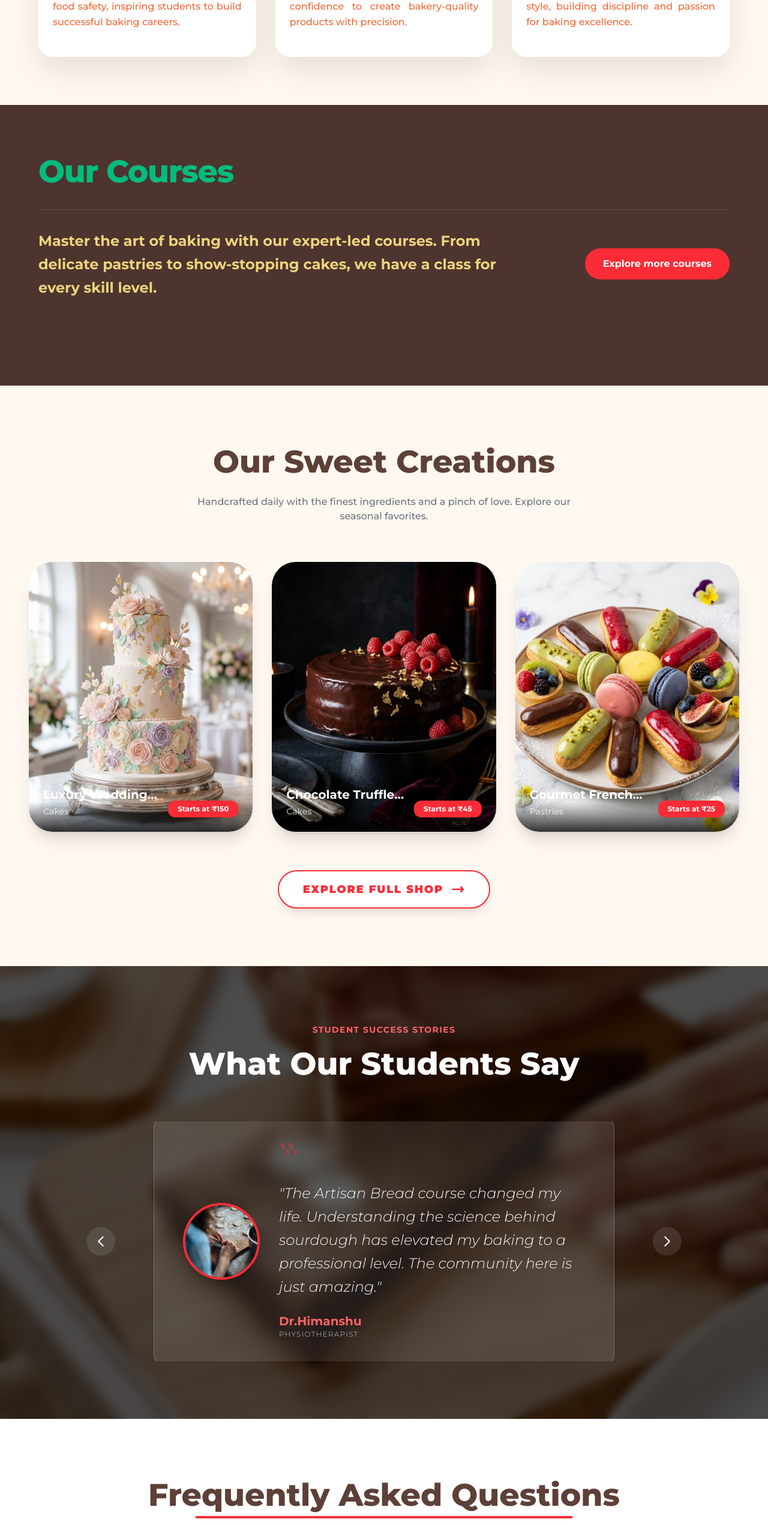
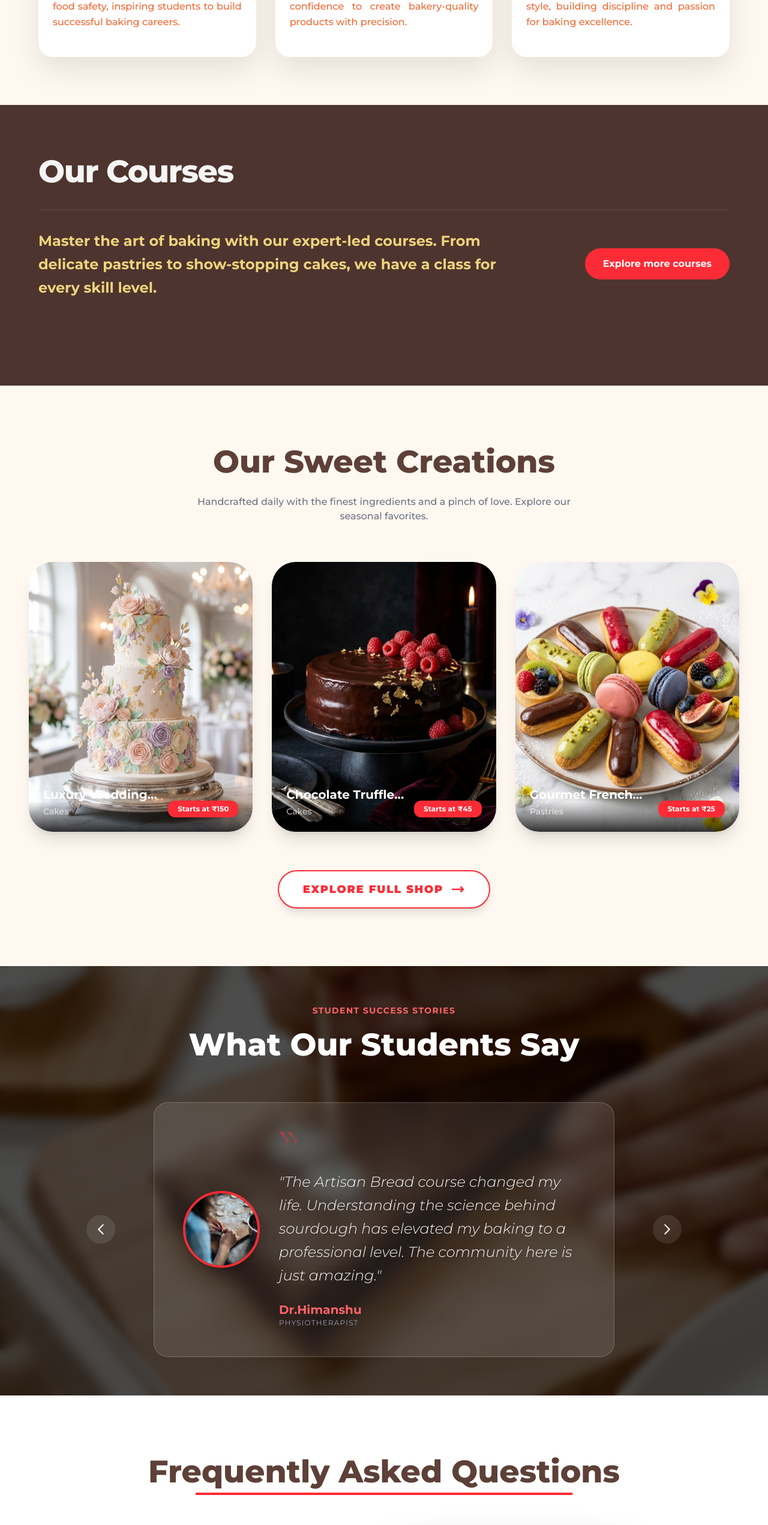
Before and after one commit to its-huzaifa27/Popinz-Academy, a React (Vite) app in the folder popinz/: page / in a window 1280 px wide. Shown: the part 1456-3999 px from the top of the page at 60% size. Built offline with nearby package versions, Linux system fonts and the light colour scheme; a web font is replaced by a local one.

Commit message:
Fully responsive

```diff
--- a/popinz/index.html
+++ b/popinz/index.html
@@ -8,9 +8,7 @@
   <link rel="icon" type="image/png" href="/images/logo.png" />
   <link rel="preconnect" href="https://fonts.googleapis.com">
   <link rel="preconnect" href="https://fonts.gstatic.com" crossorigin>
-  <link rel="preload" as="font"
-    href="https://fonts.gstatic.com/s/montserrat/v26/JTUHjIg1_i6t8kCHKm4532VJOt5-QNFgpCtr6Hw5aXo.woff2"
-    type="font/woff2" crossorigin>
+
   <link
     href="https://fonts.googleapis.com/css2?family=Montserrat:ital,wght@0,100..900;1,100..900&family=Roboto:ital,wght@0,100..900;1,100..900&family=Space+Grotesk:wght@300..700&display=swap"
     rel="stylesheet">
--- a/popinz/src/components/Header.jsx
+++ b/popinz/src/components/Header.jsx
@@ -36,7 +36,7 @@ export function Header() {
                 {/* Logo Section */}
                 <Link
                     to="/"
-                    className="flex-shrink-0 cursor-pointer group"
+                    className="shrink-0 cursor-pointer group"
                 >
                     <div className="h-[30px] md:h-[50px] overflow-hidden transition-transform group-hover:scale-105">
                         <img src="/images/logo2.png" alt="Popinz Logo" className="h-full w-auto object-contain" />
@@ -63,7 +63,7 @@ export function Header() {
                 </div>
 
                 {/* CTA Button */}
-                <div className="flex-shrink-0 flex gap-4 items-center">
+                <div className="shrink-0 flex gap-4 items-center">
                     {localStorage.getItem('authToken') ? (
                         <div className="flex gap-2 items-center">
                             <button
--- a/popinz/src/components/Testimonial.jsx
+++ b/popinz/src/components/Testimonial.jsx
@@ -46,7 +46,7 @@ export function Testimonial() {
     }, []);
 
     return (
-        <section className="relative w-full py-24 px-6 overflow-hidden min-h-[700px] flex items-center justify-center">
+        <section className="relative w-full py-16 px-6 overflow-hidden min-h-screen md:min-h-[700px] flex items-center justify-center">
             <div className="absolute inset-0 z-0">
                 <img src={image1} alt="Bakery Background" loading="lazy" decoding="async" className="w-full h-full object-cover scale-110 blur-[2px]" />
                 <div className="absolute inset-0 bg-black/70 backdrop-blur-sm"></div>
@@ -65,8 +65,8 @@ export function Testimonial() {
                     </Reveal>
                 </div>
                 <Reveal width="100%" delay={0.4}>
-                    <div className="relative h-[400px] flex items-center justify-center">
-                        <div className="bg-white/10 backdrop-blur-md border border-white/20 p-8 md:p-12 rounded-3xl max-w-3xl w-full flex flex-col md:flex-row gap-8 items-center">
+                    <div className="relative min-h-[400px] flex items-center justify-center pb-12 md:pb-0">
+                        <div className="bg-white/10 backdrop-blur-md border border-white/20 p-8 md:p-12 rounded-3xl max-w-3xl w-full flex flex-col md:flex-row gap-8 items-center relative z-20">
                             <div className="shrink-0">
                                 <div className="w-24 h-24 md:w-32 md:h-32 rounded-full overflow-hidden border-4 border-red-500 shadow-xl">
                                     <img
@@ -93,7 +93,7 @@ export function Testimonial() {
                             </div>
                         </div>
 
-                        <div className="absolute top-1/2 -translate-y-1/2 w-full flex justify-between px-4 md:-px-12 pointer-events-none">
+                        <div className="absolute top-1/2 -translate-y-1/2 w-full hidden md:flex justify-between px-4 md:-px-12 pointer-events-none z-30">
                             <button
                                 onClick={prevTestimonial}
                                 className="pointer-events-auto bg-white/10 hover:bg-red-500 text-white p-3 rounded-full backdrop-blur-sm transition-all transform hover:scale-110 hover:shadow-lg group cursor-pointer"
@@ -112,7 +112,7 @@ export function Testimonial() {
                             </button>
                         </div>
 
-                        <div className="absolute -bottom-16 flex space-x-3">
+                        <div className="absolute -bottom-8 md:-bottom-16 flex space-x-3 z-30">
                             {testimonials.map((_, index) => (
                                 <button
                                     key={index}
--- a/popinz/src/components/courses.jsx
+++ b/popinz/src/components/courses.jsx
@@ -15,7 +15,7 @@ export function Courses() {
                         whileInView={{ opacity: 1, y: 0 }}
                         transition={{ duration: 0.6, ease: "easeOut" }}
                         viewport={{ once: false, amount: 0.5 }}
-                        className="pages-headings font-extrabold text-[#F5F5F5] tracking-tight text-emerald-500"
+                        className="pages-headings font-extrabold text-[#F5F5F5] tracking-tight"
                     >
                         Our Courses
                     </motion.h2>
@@ -37,7 +37,7 @@ export function Courses() {
                             initial={{ scale: 0.9, opacity: 0 }}
                             whileInView={{ scale: 1, opacity: 1 }}
                             transition={{ duration: 0.5, delay: 0.4 }}
-                            className="flex-shrink-0"
+                            className="shrink-0"
                         >
                             <button
                                 onClick={() => navigate('/all-courses')}
@@ -69,7 +69,7 @@ export function Courses() {
                                     decoding="async"
                                     className="w-full h-full object-cover transition-transform duration-700 group-hover:scale-110"
                                 />
-                                <div className="absolute inset-0 bg-gradient-to-t from-[#3E2723] to-transparent opacity-60"></div>
+                                <div className="absolute inset-0 bg-linear-to-t from-[#3E2723] to-transparent opacity-60"></div>
                             </div>
 
                             {/* Content - 40% */}
--- a/popinz/src/index.css
+++ b/popinz/src/index.css
@@ -15,8 +15,6 @@ body {
     color: white;
   }
 
-  .btn-universal:hover {}
-
   .pages-headings {
     @apply text-3xl md:text-[52px];
   }
--- a/popinz/src/pages/AllCourses.jsx
+++ b/popinz/src/pages/AllCourses.jsx
@@ -57,7 +57,7 @@ export default function AllCourses() {
                             <span className="inline-block text-red-500 font-bold tracking-[0.2em] uppercase text-xs mb-3">
                                 Premium Academy
                             </span>
-                            <h1 className="pages-headings font-black mb-4 tracking-tight leading-[1] text-white">
+                            <h1 className="pages-headings font-black mb-4 tracking-tight leading-none text-white">
                                 Explore Our <br />
                                 <span className="text-red-500">Academy</span>
                             </h1>
@@ -107,16 +107,16 @@ export default function AllCourses() {
                         </div>
 
                         {/* Artistic Irregular Masked Image Container - Resized to max-w-md */}
-                        <div className="relative w-full max-w-md mx-auto aspect-[4/5] shadow-[0_40px_80px_-15px_rgba(0,0,0,0.5)] group border-4 border-[#3A251E]
-                            [clip-path:polygon(4%_2%,_98%_6%,_94%_98%,_2%_92%)] hover:[clip-path:polygon(2%_1%,_99%_3%,_96%_99%,_1%_97%)] transition-all duration-700">
+                        <div className="relative w-full max-w-md mx-auto aspect-4/5 shadow-[0_40px_80px_-15px_rgba(0,0,0,0.5)] group border-4 border-[#3A251E]
+                            [clip-path:polygon(4%_2%,98%_6%,94%_98%,2%_92%)] hover:[clip-path:polygon(2%_1%,99%_3%,96%_99%,1%_97%)] transition-all duration-700">
                             <img
                                 src="/images/coursespageimg/cakebaker3.png"
                                 alt="Popinz Academy"
                                 decoding="async"
-                                className="w-full h-full object-cover grayscale-[15%] group-hover:grayscale-0 transition-all duration-700"
+                                className="w-full h-full object-cover grayscale-15 group-hover:grayscale-0 transition-all duration-700"
                             />
                             {/* Artistic Grunge Overlay */}
-                            <div className="absolute inset-0 bg-gradient-to-tr from-[#3A251E]/30 to-transparent pointer-events-none mix-blend-multiply" />
+                            <div className="absolute inset-0 bg-linear-to-tr from-[#3A251E]/30 to-transparent pointer-events-none mix-blend-multiply" />
                             <div className="absolute inset-0 opacity-15 bg-[url('https://www.transparenttextures.com/patterns/paper.png')] pointer-events-none" />
                         </div>
 
@@ -173,7 +173,7 @@ export default function AllCourses() {
                                 animate={{ opacity: 1, scale: 1 }}
                                 exit={{ opacity: 0, scale: 0.9 }}
                                 transition={{ duration: 0.5 }}
-                                className="group flex flex-col bg-white rounded-[2rem] overflow-hidden shadow-xl hover:shadow-2xl transition-all duration-500 border border-[#4E342E]/5 h-full"
+                                className="group flex flex-col bg-white rounded-4xl overflow-hidden shadow-xl hover:shadow-2xl transition-all duration-500 border border-[#4E342E]/5 h-full"
                             >
                                 {/* Image Section with Tagline Overlay */}
                                 <div className="h-64 overflow-hidden relative">
@@ -185,7 +185,7 @@ export default function AllCourses() {
                                         className="w-full h-full object-cover group-hover:scale-110 transition-transform duration-700"
                                     />
                                     {/* Tagline Overlay */}
-                                    <div className="absolute inset-0 bg-gradient-to-t from-black/80 via-transparent to-transparent opacity-100 transition-opacity duration-500" />
+                                    <div className="absolute inset-0 bg-linear-to-t from-black/80 via-transparent to-transparent opacity-100 transition-opacity duration-500" />
                                     <div className="absolute bottom-6 left-6 text-white translate-y-0 transition-all duration-500 max-w-[80%]">
                                         <p className="font-['Dancing_Script',cursive] text-2xl leading-tight text-amber-300 whitespace-pre-line">
                                             {course.tagline}
```
